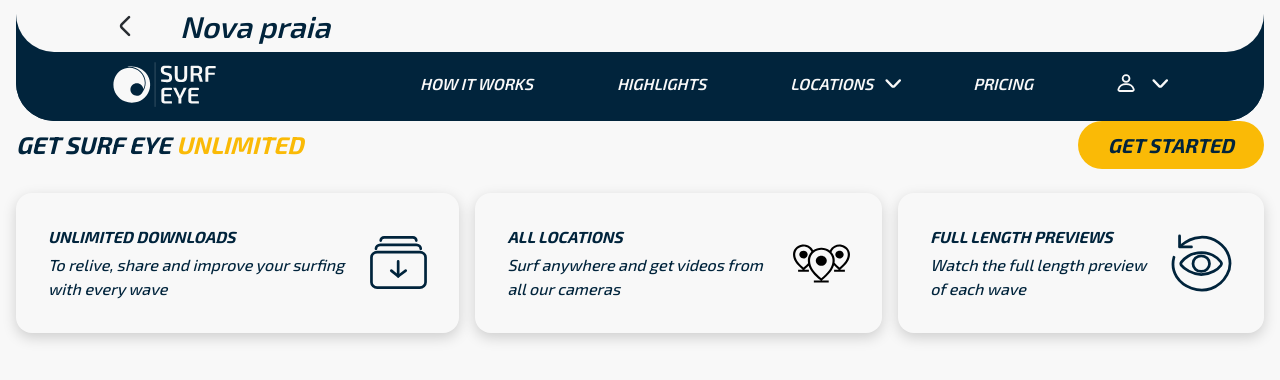
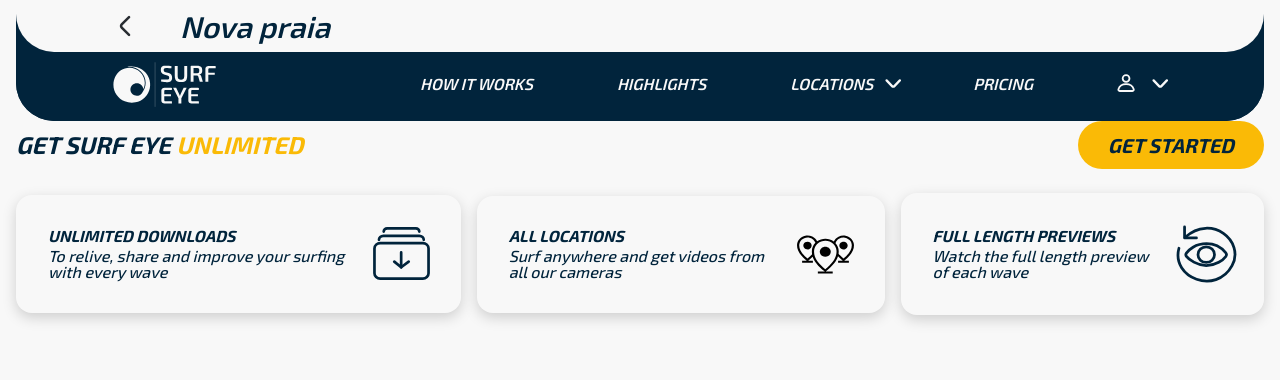
Before and after one commit to Morkachukzy/surfeye-test, a Next.js app: page / in a window 1280 px wide. Shown: the top 380 px of the page. Built offline with nearby package versions, Linux system fonts and the light colour scheme.

Commit message:
feat: update features section font

```diff
--- a/app/_theme/globals.css
+++ b/app/_theme/globals.css
@@ -35,6 +35,8 @@
   --brand-radius-300: 48px;
   --brand-radius-400: 50px;
 
+  --brand-font-size-md: 1rem;
+
   --brand-background: var(--brand-light);
   --brand-foreground: var(--brand-primary);
 }
--- a/app/sections/features/index.tsx
+++ b/app/sections/features/index.tsx
@@ -18,10 +18,14 @@
         {features.map(({ title, description, icon: Icon }, index) => (
           <FeatureCard key={index}>
             <div className="space-y-1 flex-1">
-              <p className="uppercase font-bold">{title}</p>
-              <p className="font-medium ">{description}</p>
+              <p className="uppercase font-bold text-xs md:text-brand-md">
+                {title}
+              </p>
+              <p className="font-medium text-xs md:text-brand-md">
+                {description}
+              </p>
             </div>
-            <div className="">
+            <div className="w-10 md:w-14">
               <Icon />
             </div>
           </FeatureCard>
--- a/tailwind.config.ts
+++ b/tailwind.config.ts
@@ -29,6 +29,9 @@
       fontFamily: {
         exo: ['var(--font-exo)'],
       },
+      fontSize: {
+        'brand-md': 'var(--brand-font-size-md)',
+      },
       boxShadow: {
         'brand-100': 'var(--brand-shadow-100)',
         'brand-200': 'var(--brand-shadow-200)',
```
